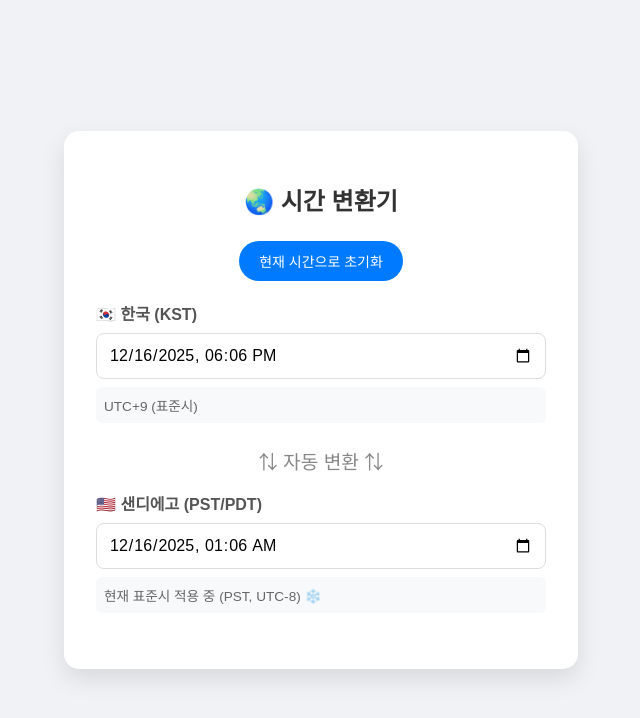
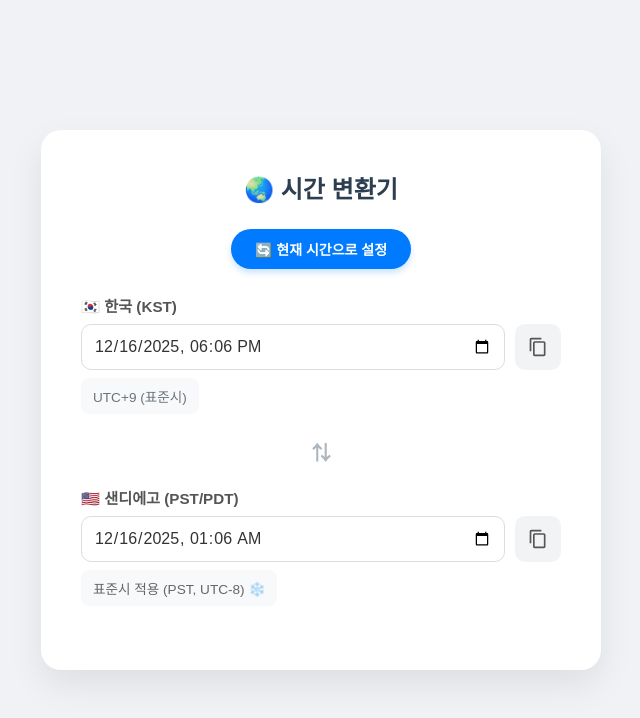
Before and after one commit to rew277/kor_sand_time, a plain HTML site: page index.html in a window 1280 px wide. Shown: the whole page, without its empty margins (319-959 px from the left). Drawn offline with Linux system fonts and the light colour scheme.

Commit message:
index.html v1.1

```diff
--- a/index.html
+++ b/index.html
@@ -16,16 +16,17 @@
         }
         .container {
             background-color: white;
-            padding: 2rem;
-            border-radius: 15px;
-            box-shadow: 0 10px 25px rgba(0,0,0,0.1);
+            padding: 2.5rem;
+            border-radius: 20px;
+            box-shadow: 0 15px 35px rgba(0,0,0,0.08);
             width: 90%;
-            max-width: 450px;
+            max-width: 480px;
             text-align: center;
         }
         h2 {
+            margin-top: 0;
             margin-bottom: 1.5rem;
-            color: #333;
+            color: #2c3e50;
         }
         .time-group {
             margin-bottom: 1.5rem;
@@ -34,48 +35,116 @@
         label {
             display: block;
             margin-bottom: 0.5rem;
-            font-weight: bold;
+            font-weight: 700;
             color: #555;
+            font-size: 0.95rem;
         }
+
+        /* 입력창과 버튼을 감싸는 컨테이너 */
+        .input-wrapper {
+            display: flex;
+            align-items: center;
+            gap: 10px;
+        }
+
         input[type="datetime-local"] {
-            width: 100%;
+            flex: 1; /* 남은 공간 모두 차지 */
             padding: 12px;
             font-size: 16px;
             border: 1px solid #ddd;
-            border-radius: 8px;
+            border-radius: 10px;
             box-sizing: border-box;
             font-family: inherit;
+            background-color: #fff;
+            color: #333;
         }
         input[type="datetime-local"]:focus {
             border-color: #007bff;
             outline: none;
+            box-shadow: 0 0 0 3px rgba(0,123,255,0.1);
         }
+
+        /* 복사 버튼 스타일 */
+        .copy-btn {
+            background-color: #f1f3f5;
+            border: none;
+            border-radius: 10px;
+            width: 46px;
+            height: 46px;
+            display: flex;
+            justify-content: center;
+            align-items: center;
+            cursor: pointer;
+            transition: all 0.2s;
+            position: relative; /* 툴팁 위치용 */
+        }
+        .copy-btn:hover {
+            background-color: #e9ecef;
+            transform: translateY(-2px);
+        }
+        .copy-btn:active {
+            transform: translateY(0);
+        }
+        .copy-btn svg {
+            width: 20px;
+            height: 20px;
+            fill: #555;
+        }
+
         .divider {
-            margin: 1rem 0;
-            color: #888;
+            margin: 1.2rem 0;
+            color: #adb5bd;
             font-size: 1.2rem;
+            font-weight: bold;
         }
         .info {
             font-size: 0.85rem;
-            color: #666;
+            color: #6c757d;
             margin-top: 0.5rem;
             background: #f8f9fa;
-            padding: 8px;
-            border-radius: 6px;
+            padding: 8px 12px;
+            border-radius: 8px;
+            display: inline-block;
         }
-        button {
+        .reset-btn {
             background-color: #007bff;
             color: white;
             border: none;
-            padding: 10px 20px;
-            border-radius: 20px;
+            padding: 10px 24px;
+            border-radius: 50px;
+            font-weight: 600;
             font-size: 14px;
             cursor: pointer;
             transition: background 0.3s;
-            margin-bottom: 20px;
+            margin-bottom: 25px;
+            box-shadow: 0 4px 6px rgba(0,123,255,0.2);
         }
-        button:hover {
+        .reset-btn:hover {
             background-color: #0056b3;
+        }
+
+        /* 복사 완료 시 나타나는 말풍선 (Toast) */
+        .toast {
+            visibility: hidden;
+            min-width: 200px;
+            background-color: #333;
+            color: #fff;
+            text-align: center;
+            border-radius: 8px;
+            padding: 10px;
+            position: fixed;
+            z-index: 1;
+            left: 50%;
+            bottom: 30px;
+            transform: translateX(-50%);
+            font-size: 14px;
+            opacity: 0;
+            transition: opacity 0.3s, bottom 0.3s;
+        }
+        .toast.show {
+            visibility: visible;
+            opacity: 1;
+            bottom: 50px;
         }
     </style>
 </head>
@@ -83,137 +152,156 @@
 
 <div class="container">
     <h2>🌏 시간 변환기</h2>
-    <button onclick="setNow()">현재 시간으로 초기화</button>
+    <button class="reset-btn" onclick="setNow()">🔄 현재 시간으로 설정</button>
 
     <div class="time-group">
         <label for="koreaTime">🇰🇷 한국 (KST)</label>
-        <input type="datetime-local" id="koreaTime" oninput="convertFromKorea()">
+        <div class="input-wrapper">
+            <input type="datetime-local" id="koreaTime" oninput="convertFromKorea()">
+            <button class="copy-btn" onclick="copyTime('koreaTime')" title="시간 복사">
+                <svg viewBox="0 0 24 24">
+                    <path d="M16 1H4C2.9 1 2 1.9 2 3V17H4V3H16V1ZM19 5H8C6.9 5 6 5.9 6 7V21C6 22.1 6.9 23 8 23H19C20.1 23 21 22.1 21 21V7C21 5.9 20.1 5 19 5ZM19 21H8V7H19V21Z"/>
+                </svg>
+            </button>
+        </div>
         <div class="info">UTC+9 (표준시)</div>
     </div>
 
-    <div class="divider">⇅ 자동 변환 ⇅</div>
+    <div class="divider">⇅</div>
 
     <div class="time-group">
         <label for="sdTime">🇺🇸 샌디에고 (PST/PDT)</label>
-        <input type="datetime-local" id="sdTime" oninput="convertFromSD()">
-        <div class="info" id="sdInfo">UTC-8 (혹은 썸머타임 -7)</div>
+        <div class="input-wrapper">
+            <input type="datetime-local" id="sdTime" oninput="convertFromSD()">
+            <button class="copy-btn" onclick="copyTime('sdTime')" title="시간 복사">
+                <svg viewBox="0 0 24 24">
+                    <path d="M16 1H4C2.9 1 2 1.9 2 3V17H4V3H16V1ZM19 5H8C6.9 5 6 5.9 6 7V21C6 22.1 6.9 23 8 23H19C20.1 23 21 22.1 21 21V7C21 5.9 20.1 5 19 5ZM19 21H8V7H19V21Z"/>
+                </svg>
+            </button>
+        </div>
+        <div class="info" id="sdInfo">계산 중...</div>
     </div>
 </div>
+
+<div id="toast" class="toast">클립보드에 복사되었습니다! ✅</div>
 
 <script>
     const koreaInput = document.getElementById('koreaTime');
     const sdInput = document.getElementById('sdTime');
     const sdInfo = document.getElementById('sdInfo');
 
-    // 1. 한국 시간을 기준으로 샌디에고 시간 계산
+    // 1. 한국 -> 샌디에고
     function convertFromKorea() {
         if (!koreaInput.value) return;
-
-        // 입력된 한국 시간을 Date 객체로 변환 (ISO 포맷에 KST 오프셋 +09:00 추가)
         const dateStr = koreaInput.value;
         const kstDate = new Date(dateStr + ":00+09:00");
-
-        // 샌디에고 시간대로 포맷팅
         const sdString = formatToLocalISO(kstDate, 'America/Los_Angeles');
         sdInput.value = sdString;
-
         updateSDLabel(kstDate);
     }
 
-    // 2. 샌디에고 시간을 기준으로 한국 시간 계산
+    // 2. 샌디에고 -> 한국
     function convertFromSD() {
         if (!sdInput.value) return;
-
-        const dateStr = sdInput.value; // 예: 2025-06-01T12:00
-
-        // 샌디에고는 썸머타임 때문에 오프셋이 변하므로 단순 계산이 어렵습니다.
-        // 따라서, 입력된 시간을 해당 지역(LA) 시간으로 해석하여 Date 객체를 만듭니다.
+        const dateStr = sdInput.value;
         const sdDate = createDateFromZone(dateStr, 'America/Los_Angeles');
-
-        // 한국 시간대로 포맷팅
         const kstString = formatToLocalISO(sdDate, 'Asia/Seoul');
         koreaInput.value = kstString;
-
         updateSDLabel(sdDate);
     }
 
-    // 특정 타임존의 문자열 입력을 실제 UTC 절대 시간(Date 객체)으로 변환하는 함수
+    // 복사 기능 함수
+    function copyTime(elementId) {
+        const input = document.getElementById(elementId);
+        if (!input.value) return;
+
+        // 보기 좋게 T를 공백으로 변경 (예: 2025-12-25 15:00)
+        const textToCopy = input.value.replace("T", " ");
+
+        // 로컬 파일 보안 이슈 대응을 위한 강력한 복사 로직
+        if (navigator.clipboard && window.isSecureContext) {
+            // 최신 방식 (HTTPS나 localhost)
+            navigator.clipboard.writeText(textToCopy).then(showToast, fallbackCopy);
+        } else {
+            // 로컬 파일(file://)이나 구형 브라우저 대응
+            fallbackCopy(textToCopy);
+        }
+    }
+
+    function fallbackCopy(text) {
+        const textArea = document.createElement("textarea");
+        textArea.value = text;
+
+        // 화면 밖으로 숨김
+        textArea.style.position = "fixed";
+        textArea.style.left = "-9999px";
+        document.body.appendChild(textArea);
+
+        textArea.focus();
+        textArea.select();
+
+        try {
+            document.execCommand('copy');
+            showToast();
+        } catch (err) {
+            alert("복사에 실패했습니다.");
+        }
+
+        document.body.removeChild(textArea);
+    }
+
+    // 토스트 메시지 표시
+    function showToast() {
+        const toast = document.getElementById("toast");
+        toast.className = "toast show";
+        setTimeout(function(){ toast.className = toast.className.replace("show", ""); }, 3000);
+    }
+
+    // --- (이전과 동일한 계산 로직 함수들) ---
+
     function createDateFromZone(localDateStr, timeZone) {
-        // 1. 일단 입력값을 UTC로 가정하고 Date 객체 생성
         const tempDate = new Date(localDateStr + "Z");
-
-        // 2. 해당 시간일 때 타임존의 실제 시간 문자열 추출
-        // (예: 입력은 12:00인데, 실제 그 타임존은 05:00일 수 있음)
         const options = {
             timeZone: timeZone,
             year: 'numeric', month: '2-digit', day: '2-digit',
             hour: '2-digit', minute: '2-digit', second: '2-digit',
             hour12: false
         };
-
-        // 포맷터 생성
         const fmt = new Intl.DateTimeFormat('en-US', options);
-
-        // 이분탐색 혹은 오프셋 계산을 통해 정확한 UTC 시간을 찾습니다.
-        // 더 간단한 방법: 오프셋 역계산 방식
-
-        // 입력받은 시간을 타겟 시간으로 간주
-        const targetParts = tempDate.toISOString().slice(0, 19).replace('T', ' '); // 단순 숫자 비교용
-
-        // 오차 보정 루프 (약 2~3회 반복이면 정확해짐)
         let bestGuess = new Date(tempDate.getTime());
-
         for(let i=0; i<3; i++) {
             const parts = fmt.formatToParts(bestGuess);
             const partObj = {};
             parts.forEach(p => partObj[p.type] = p.value);
-
-            // 타임존이 적용된 현재 추측 시간의 문자열 재조립
             const guessLocalStr = `${partObj.year}-${partObj.month}-${partObj.day}T${partObj.hour}:${partObj.minute}`;
             const guessLocalTime = new Date(guessLocalStr + "Z").getTime();
             const inputLocalTime = new Date(localDateStr + "Z").getTime();
-
             const diff = inputLocalTime - guessLocalTime;
-
             if (diff === 0) break;
             bestGuess = new Date(bestGuess.getTime() + diff);
         }
-
         return bestGuess;
     }
 
-    // Date 객체를 'YYYY-MM-DDTHH:mm' 형식의 문자열(input value용)로 변환
     function formatToLocalISO(date, timeZone) {
-        // 스웨덴 로케일(sv-SE)이 ISO 포맷(YYYY-MM-DD hh:mm:ss)과 가장 유사함을 이용한 트릭
         const options = {
-            timeZone: timeZone,
-            year: 'numeric',
-            month: '2-digit',
-            day: '2-digit',
-            hour: '2-digit',
-            minute: '2-digit',
-            hour12: false
+            timeZone: timeZone, year: 'numeric', month: '2-digit', day: '2-digit',
+            hour: '2-digit', minute: '2-digit', hour12: false
         };
-
         const formatter = new Intl.DateTimeFormat('sv-SE', options);
         const parts = formatter.formatToParts(date);
-
-        // 부품 조립 (브라우저 호환성을 위해 수동 조립)
         const getPart = (type) => parts.find(p => p.type === type).value;
         return `${getPart('year')}-${getPart('month')}-${getPart('day')}T${getPart('hour')}:${getPart('minute')}`;
     }
 
-    // 샌디에고가 현재 썸머타임(PDT)인지 표준시(PST)인지 표시
     function updateSDLabel(dateObj) {
-        // 해당 날짜의 LA 시간 문자열 확인 (시간대 약어 포함)
         const str = dateObj.toLocaleString('en-US', { timeZone: 'America/Los_Angeles', timeZoneName: 'short' });
         const isPDT = str.includes('PDT');
-
         if (isPDT) {
-            sdInfo.innerText = "현재 썸머타임 적용 중 (PDT, UTC-7) ☀️";
+            sdInfo.innerText = "썸머타임 적용 (PDT, UTC-7) ☀️";
             sdInfo.style.color = "#d63384";
         } else {
-            sdInfo.innerText = "현재 표준시 적용 중 (PST, UTC-8) ❄️";
+            sdInfo.innerText = "표준시 적용 (PST, UTC-8) ❄️";
             sdInfo.style.color = "#666";
         }
     }
@@ -221,12 +309,10 @@
     function setNow() {
         const now = new Date();
         koreaInput.value = formatToLocalISO(now, 'Asia/Seoul');
-        convertFromKorea(); // 한국 시간 기준으로 샌디에고 시간 업데이트
+        convertFromKorea();
     }
 
-    // 페이지 로드 시 현재 시간 설정
     setNow();
-
 </script>
 
 </body>
```
